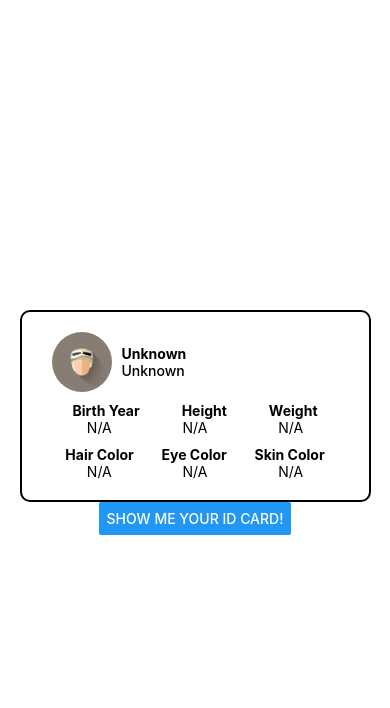
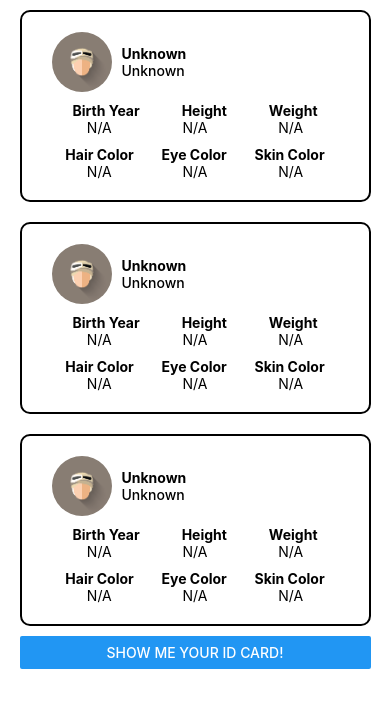
Before and after one commit to MinamiMunakata/IDCardViewer, a React Native app: screen / in a window 390 px wide. Shown: the top 708 px of the page. Built offline with nearby package versions, Linux system fonts and the light colour scheme.

Commit message:
fetch API

```diff
--- a/App.tsx
+++ b/App.tsx
@@ -1,24 +1,24 @@
 import * as React from 'react'
-import { StyleSheet, Text, View, Image, Button } from 'react-native'
-import { Images, Colors, Metrics } from './App/Themes'
+import {
+  StyleSheet,
+  Text,
+  View,
+  Image,
+  Button,
+  SafeAreaView,
+  ScrollView,
+  ActivityIndicator,
+} from 'react-native'
+import { Images, Colors, Metrics } from './App/Themes' // Look for index.ts file and import everything.
 // same name -> use { NAME }
 // 'default' can be different name. No need to wrap {}
 import IDCard from './App/Components/IDCard'
-
-interface IPerson {
-  name: string
-  gender: string
-  birthYear: string
-  height: string
-  weight: string
-  hairColor: string
-  eyeColor: string
-  skinColor: string
-}
+import { IPerson } from './App/Types/Person'
 
 interface IState {
   person: IPerson
   buttonText: string
+  loading: boolean
 }
 
 export default class App extends React.Component<{}, IState> {
@@ -34,6 +34,7 @@ export default class App extends React.Component<{}, IState> {
       skinColor: 'N/A',
     },
     buttonText: 'Show me your ID Card!',
+    loading: false,
   }
 
   constructor(props: {}) {
@@ -41,23 +42,66 @@ export default class App extends React.Component<{}, IState> {
   }
 
   showCard = () => {
-    console.log('Later networking!')
-    // update state =>rerender!
-    this.setState({ buttonText: 'Hello' })
+    // console.log('Later networking!')
+    // // update state =>rerender!
+    // this.setState({ buttonText: 'Hello' })
     // this.setState({
     //   person: {
     //     ...this.state.person,
     //   },
     //   buttonText: 'ID Card!',
     // })
+
+    // Work Async...
+
+    this.getPerson()
+  }
+
+  async getPerson() {
+    try {
+      this.setState({ loading: true })
+      const randomNumber = Math.floor(Math.random() * 88) + 1 // 1 ~ 88
+      const response = await fetch(
+        `https://swapi.co/api/people/${randomNumber}`
+      )
+      const responseJson = await response.json()
+      // let newPerson = responseJson
+      // newPerson.hairColor = response.hair_color
+      // newPerson.hairColor = response.eye_color
+      // newPerson.hairColor = response.skin_color
+      const newPerson: IPerson = {
+        name: responseJson.name,
+        gender: responseJson.gender,
+        birthYear: responseJson.birth_year,
+        height: responseJson.height,
+        weight: responseJson.mass,
+        hairColor: responseJson.hair_color,
+        eyeColor: responseJson.eye_color,
+        skinColor: responseJson.skin_color,
+      }
+      this.setState({ loading: false, person: newPerson })
+    } catch (error) {
+      console.log(error)
+    }
   }
 
   render() {
+    if (this.state.loading) {
+      return (
+        <SafeAreaView style={styles.container}>
+          <ActivityIndicator />
+        </SafeAreaView>
+      )
+    }
     return (
-      <View style={styles.container}>
-        <IDCard {...this.state.person} />
-        <Button title={this.state.buttonText} onPress={this.showCard} />
-      </View>
+      <SafeAreaView style={styles.container}>
+        <ScrollView>
+          <IDCard {...this.state.person} />
+          <IDCard {...this.state.person} />
+          <IDCard {...this.state.person} />
+          <Button title={this.state.buttonText} onPress={this.showCard} />
+        </ScrollView>
+      </SafeAreaView>
     )
   }
 }
--- a/App/Components/IDCard.tsx
+++ b/App/Components/IDCard.tsx
@@ -1,7 +1,8 @@
 import * as React from 'react'
 import { StyleSheet, Text, View, Image, Button } from 'react-native'
 import { Images, Colors, Metrics } from '../Themes'
-import { IPerson } from '../../App'
+import { IPerson } from '../Types/Person'
+import { RowItem } from './RowItem'
 
 export default class IDCard extends React.Component<IPerson, {}> {
   constructor(props: IPerson) {
@@ -9,6 +10,22 @@ export default class IDCard extends React.Component<IPerson, {}> {
   }
 
   render() {
+    const firstRow = {
+      col1: 'Birth Year',
+      col2: 'Height',
+      col3: 'Weight',
+      data1: this.props.birthYear,
+      data2: this.props.height,
+      data3: this.props.weight,
+    }
+    const secondRow = {
+      col1: 'Hair Color',
+      col2: 'Eye Color',
+      col3: 'Skin Color',
+      data1: this.props.hairColor,
+      data2: this.props.eyeColor,
+      data3: this.props.skinColor,
+    }
     return (
       <View style={styles.card}>
         <View style={styles.mainInfoView}>
@@ -18,26 +35,8 @@ export default class IDCard extends React.Component<IPerson, {}> {
             <Text style={{ fontWeight: '500' }}>{this.props.gender}</Text>
           </View>
         </View>
-        <View style={styles.rowItem}>
-          <Text style={{ fontWeight: 'bold' }}>Birth Year</Text>
-          <Text style={{ fontWeight: 'bold' }}>Height</Text>
-          <Text style={{ fontWeight: 'bold' }}>Weight</Text>
-        </View>
-        <View style={[styles.rowItem, { marginTop: 0 }]}>
-          <Text>{this.props.birthYear}</Text>
-          <Text>{this.props.height}</Text>
-          <Text>{this.props.weight}</Text>
-        </View>
-        <View style={styles.rowItem}>
-          <Text style={{ fontWeight: 'bold' }}>Hair Color</Text>
-          <Text style={{ fontWeight: 'bold' }}>Eye Color</Text>
-          <Text style={{ fontWeight: 'bold' }}>Skin Color</Text>
-        </View>
-        <View style={[styles.rowItem, { marginTop: 0 }]}>
-          <Text>{this.props.hairColor}</Text>
-          <Text>{this.props.eyeColor}</Text>
-          <Text>{this.props.skinColor}</Text>
-        </View>
+        <RowItem {...firstRow} />
+        <RowItem {...secondRow} />
       </View>
     )
   }
@@ -45,6 +44,7 @@ export default class IDCard extends React.Component<IPerson, {}> {
 
 const styles = StyleSheet.create({
   card: {
+    marginVertical: Metrics.marginVertical,
     padding: Metrics.doubleBaseMargin,
     width: Metrics.screenWidth * 0.9,
     borderWidth: Metrics.borderWidth,
```
Also changed, not shown: 1 other file (tests, documents, lock files or other folders).
